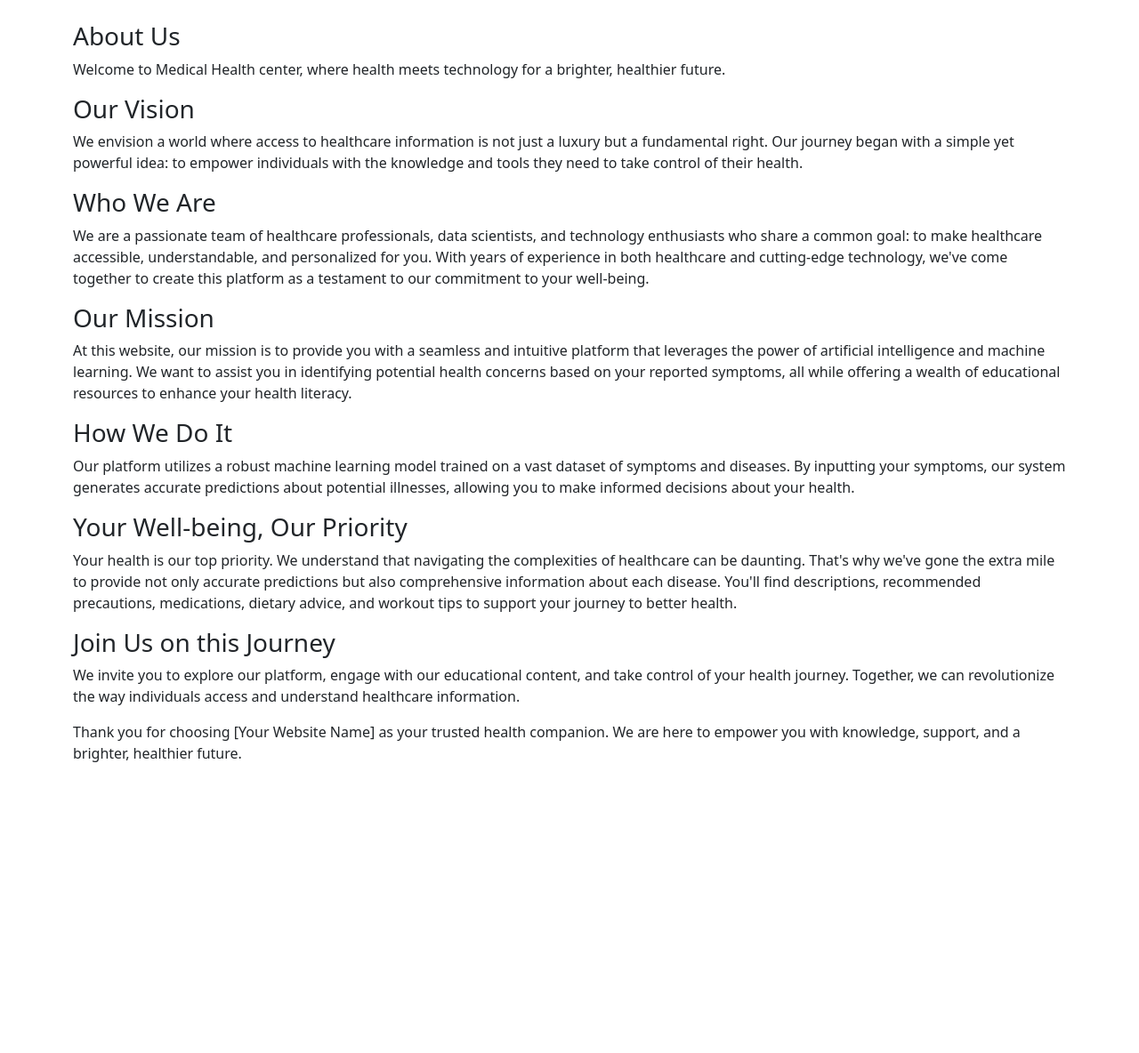
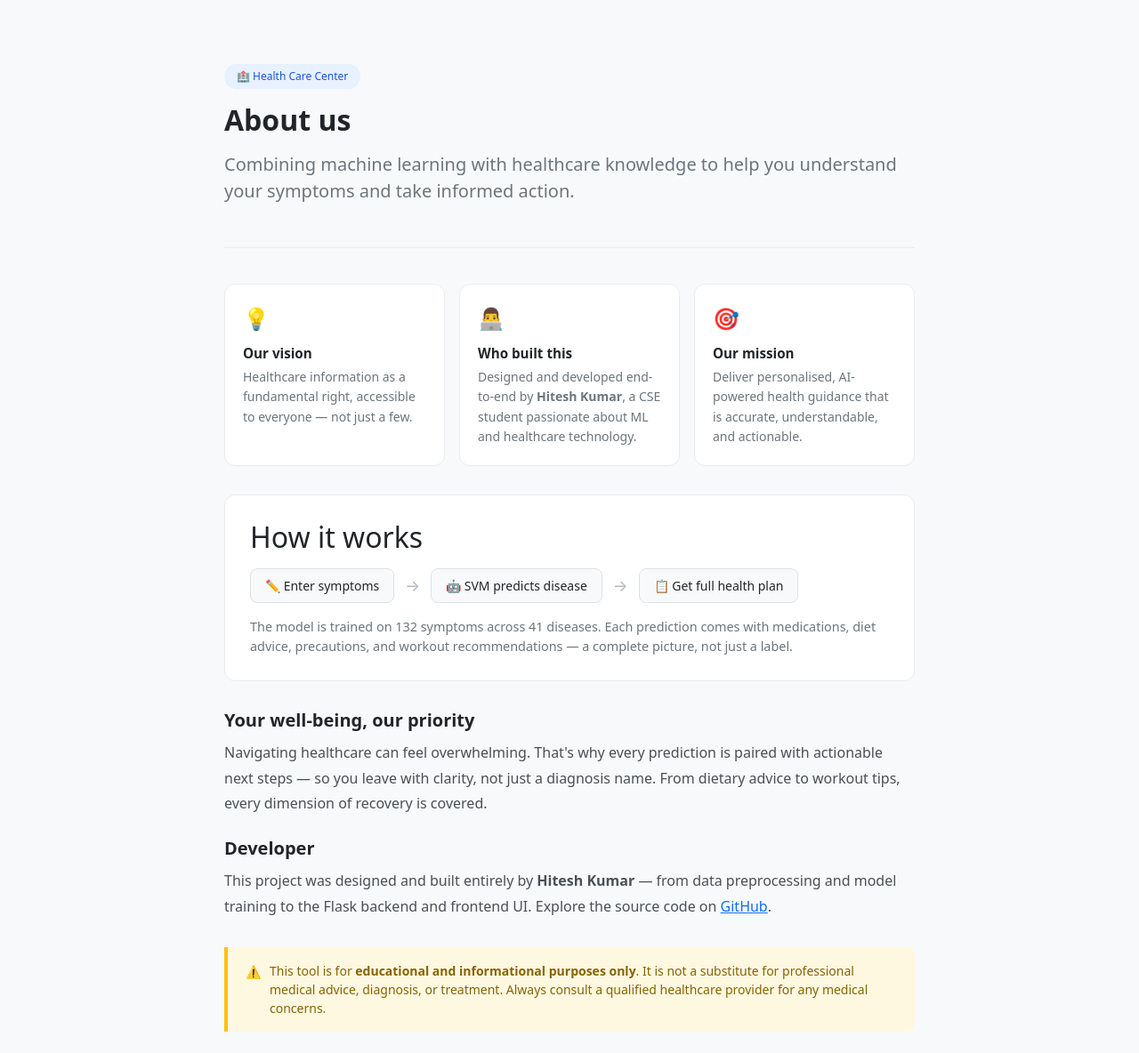
Before and after one commit to HiteshKumar360/Medicine-Recommendation-System, a Flask app: page /about in a window 1280 px wide. Shown: the whole page at 89% size. Before the commit the page ends 857 px from the top, so only its background shows below. Run offline with Flask 3, Linux system fonts and the light colour scheme; parts of the project's set-up code (start-up, migrations or seed data) failed here and were passed over.

Commit message:
Update about.html

```diff
--- a/templates/about.html
+++ b/templates/about.html
@@ -3,45 +3,197 @@
   <head>
     <meta charset="utf-8">
     <meta name="viewport" content="width=device-width, initial-scale=1">
-    <title>Bootstrap demo</title>
+    <title>About — Health Care Center</title>
     <link href="https://cdn.jsdelivr.net/npm/bootstrap@5.3.1/dist/css/bootstrap.min.css" rel="stylesheet" integrity="sha384-4bw+/aepP/YC94hEpVNVgiZdgIC5+VKNBQNGCHeKRQN+PtmoHDEXuppvnDJzQIu9" crossorigin="anonymous">
+    <style>
+      body { background-color: #f8f9fa; }
+
+      .about-hero {
+        padding: 3rem 0 2rem;
+        border-bottom: 1px solid #e9ecef;
+        margin-bottom: 2.5rem;
+      }
+
+      .badge-pill {
+        display: inline-flex;
+        align-items: center;
+        gap: 6px;
+        background-color: #e7f1ff;
+        color: #1a56db;
+        font-size: 0.75rem;
+        font-weight: 500;
+        padding: 5px 14px;
+        border-radius: 20px;
+        margin-bottom: 1rem;
+      }
+
+      .feature-card {
+        background: #ffffff;
+        border: 1px solid #e9ecef;
+        border-radius: 12px;
+        padding: 1.25rem;
+        height: 100%;
+      }
+
+      .feature-card .icon {
+        font-size: 1.5rem;
+        margin-bottom: 0.75rem;
+      }
+
+      .feature-card h5 {
+        font-size: 0.95rem;
+        font-weight: 600;
+        margin-bottom: 0.4rem;
+      }
+
+      .feature-card p {
+        font-size: 0.875rem;
+        color: #6c757d;
+        margin: 0;
+        line-height: 1.6;
+      }
+
+      .how-it-works {
+        background: #ffffff;
+        border: 1px solid #e9ecef;
+        border-radius: 12px;
+        padding: 1.75rem;
+        margin: 2rem 0;
+      }
+
+      .flow-step {
+        display: inline-flex;
+        align-items: center;
+        gap: 8px;
+        background: #f8f9fa;
+        border: 1px solid #dee2e6;
+        border-radius: 8px;
+        padding: 8px 16px;
+        font-size: 0.875rem;
+        font-weight: 500;
+        color: #212529;
+      }
+
+      .flow-arrow {
+        color: #adb5bd;
+        font-size: 1.1rem;
+        margin: 0 4px;
+      }
+
+      .disclaimer {
+        background-color: #fff8e1;
+        border-left: 4px solid #ffc107;
+        border-radius: 0 8px 8px 0;
+        padding: 1rem 1.25rem;
+        font-size: 0.875rem;
+        color: #856404;
+        margin-top: 2rem;
+        display: flex;
+        gap: 10px;
+        align-items: flex-start;
+      }
+
+      section h2 {
+        font-size: 1.25rem;
+        font-weight: 600;
+        margin-bottom: 0.6rem;
+      }
+
+      section p {
+        color: #495057;
+        line-height: 1.8;
+      }
+    </style>
   </head>
   <body>
-    <div class="container my-4 mt-4">
 
+    <div class="container my-4" style="max-width: 800px;">
 
-     <h3> About Us</h3>
+      <!-- Hero -->
+      <div class="about-hero">
+        <div class="badge-pill">🏥 Health Care Center</div>
+        <h1 class="fw-semibold mb-3" style="font-size: 2rem;">About us</h1>
+        <p class="lead text-secondary">
+          Combining machine learning with healthcare knowledge to help you
+          understand your symptoms and take informed action.
+        </p>
+      </div>
 
-<p>Welcome to Medical Health center, where health meets technology for a brighter, healthier future.
-</p>
-<h3>Our Vision</h3>
+      <!-- Feature cards -->
+      <div class="row g-3 mb-4">
+        <div class="col-md-4">
+          <div class="feature-card">
+            <div class="icon">💡</div>
+            <h5>Our vision</h5>
+            <p>Healthcare information as a fundamental right, accessible to everyone — not just a few.</p>
+          </div>
+        </div>
+        <div class="col-md-4">
+          <div class="feature-card">
+            <div class="icon">👨‍💻</div>
+            <h5>Who built this</h5>
+            <p>Designed and developed end-to-end by <strong>Hitesh Kumar</strong>, a CSE student passionate about ML and healthcare technology.</p>
+          </div>
+        </div>
+        <div class="col-md-4">
+          <div class="feature-card">
+            <div class="icon">🎯</div>
+            <h5>Our mission</h5>
+            <p>Deliver personalised, AI-powered health guidance that is accurate, understandable, and actionable.</p>
+          </div>
+        </div>
+      </div>
 
-<p>We envision a world where access to healthcare information is not just a luxury but a fundamental right. Our journey began with a simple yet powerful idea: to empower individuals with the knowledge and tools they need to take control of their health.
-</p>
-<h3>Who We Are
-</h3>
-<p>We are a passionate team of healthcare professionals, data scientists, and technology enthusiasts who share a common goal: to make healthcare accessible, understandable, and personalized for you. With years of experience in both healthcare and cutting-edge technology, we've come together to create this platform as a testament to our commitment to your well-being.
-</p>
-<h3>Our Mission</h3>
+      <!-- How it works -->
+      <div class="how-it-works">
+        <h2>How it works</h2>
+        <div class="d-flex flex-wrap align-items-center gap-2 my-3">
+          <span class="flow-step">✏️ Enter symptoms</span>
+          <span class="flow-arrow">→</span>
+          <span class="flow-step">🤖 SVM predicts disease</span>
+          <span class="flow-arrow">→</span>
+          <span class="flow-step">📋 Get full health plan</span>
+        </div>
+        <p class="mb-0 text-secondary" style="font-size: 0.9rem;">
+          The model is trained on 132 symptoms across 41 diseases. Each prediction comes with
+          medications, diet advice, precautions, and workout recommendations — a complete
+          picture, not just a label.
+        </p>
+      </div>
 
-<p>At this website, our mission is to provide you with a seamless and intuitive platform that leverages the power of artificial intelligence and machine learning. We want to assist you in identifying potential health concerns based on your reported symptoms, all while offering a wealth of educational resources to enhance your health literacy.
-</p>
-<h3>How We Do It</h3>
+      <!-- Priority section -->
+      <section class="mb-4">
+        <h2>Your well-being, our priority</h2>
+        <p>
+          Navigating healthcare can feel overwhelming. That's why every prediction is paired
+          with actionable next steps — so you leave with clarity, not just a diagnosis name.
+          From dietary advice to workout tips, every dimension of recovery is covered.
+        </p>
+      </section>
 
-<p>Our platform utilizes a robust machine learning model trained on a vast dataset of symptoms and diseases. By inputting your symptoms, our system generates accurate predictions about potential illnesses, allowing you to make informed decisions about your health.
-</p>
-<h3>Your Well-being, Our Priority</h3>
+      <!-- Developer section -->
+      <section class="mb-4">
+        <h2>Developer</h2>
+        <p>
+          This project was designed and built entirely by <strong>Hitesh Kumar</strong> — from
+          data preprocessing and model training to the Flask backend and frontend UI.
+          Explore the source code on
+          <a href="https://github.com/HiteshKumar360/Medicine-Recommendation-System" target="_blank">GitHub</a>.
+        </p>
+      </section>
 
-<p>Your health is our top priority. We understand that navigating the complexities of healthcare can be daunting. That's why we've gone the extra mile to provide not only accurate predictions but also comprehensive information about each disease. You'll find descriptions, recommended precautions, medications, dietary advice, and workout tips to support your journey to better health.
-</p>
-<h3>Join Us on this Journey
-</h3>
-<p>We invite you to explore our platform, engage with our educational content, and take control of your health journey. Together, we can revolutionize the way individuals access and understand healthcare information.
-</p>
-<p>Thank you for choosing [Your Website Name] as your trusted health companion. We are here to empower you with knowledge, support, and a brighter, healthier future.
-</p>
+      <!-- Disclaimer -->
+      <div class="disclaimer">
+        <span style="flex-shrink: 0; margin-top: 1px;">⚠️</span>
+        <span>
+          This tool is for <strong>educational and informational purposes only</strong>.
+          It is not a substitute for professional medical advice, diagnosis, or treatment.
+          Always consult a qualified healthcare provider for any medical concerns.
+        </span>
+      </div>
 
     </div>
+
     <script src="https://cdn.jsdelivr.net/npm/bootstrap@5.3.1/dist/js/bootstrap.bundle.min.js" integrity="sha384-HwwvtgBNo3bZJJLYd8oVXjrBZt8cqVSpeBNS5n7C8IVInixGAoxmnlMuBnhbgrkm" crossorigin="anonymous"></script>
   </body>
 </html>
```
